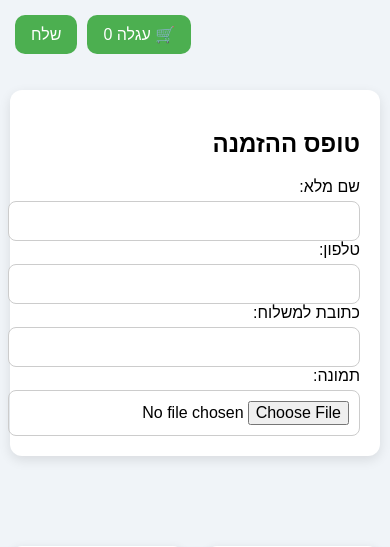
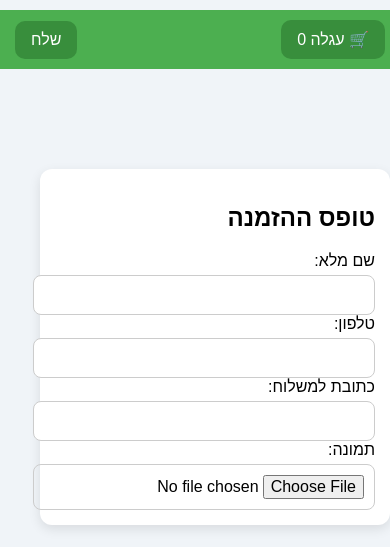
Before and after one commit to eli4941724/mashtela-three-and-flouwer, a Flask app: page / in a window 390 px wide. Shown: the top 547 px of the page. Run offline with Flask 3, Linux system fonts and the light colour scheme.

Commit message:
שזה יתאים לטלפון

```diff
--- a/templates/form.html
+++ b/templates/form.html
@@ -2,6 +2,7 @@
 <html lang="he" dir="rtl">
 <head>
   <meta charset="UTF-8">
+  <meta name="viewport" content="width=device-width, initial-scale=1.0">
   <title>משתלה אונליין</title>
   <style>
     body {
@@ -11,16 +12,21 @@
       padding: 10px;
     }
     .top-bar {
-      position: fixed;
-      top: 15px;
-      left: 15px;
+      position: sticky;
+      top: 0;
+      left: 0;
+      width: 100%;
       display: flex;
-      gap: 10px;
+      justify-content: space-between;
+      align-items: center;
+      background: #4CAF50;
+      padding: 10px 15px;
       z-index: 999;
+      color: white;
     }
     .cart-icon, .send-button {
       font-size: 16px;
-      background-color: #4CAF50;
+      background-color: #388e3c;
       color: white;
       padding: 10px 16px;
       border: none;
@@ -81,15 +87,39 @@
       text-align: center;
       margin: 20px;
     }
+    .pagination button {
+      padding: 8px 14px;
+      border-radius: 8px;
+      border: none;
+      background-color: #4CAF50;
+      color: white;
+      cursor: pointer;
+      font-size: 16px;
+    }
     dialog#cartModal {
       max-width: 400px;
       border-radius: 12px;
       padding: 20px;
     }
+    @media (max-width: 600px) {
+      .gallery {
+        grid-template-columns: repeat(2, 1fr);
+      }
+      .form-container {
+        margin: 100px 10px 20px 10px;
+        padding: 15px;
+      }
+      .gallery-item h4 {
+        font-size: 14px;
+      }
+      .controls button {
+        font-size: 12px;
+        padding: 5px 8px;
+      }
+    }
   </style>
 </head>
 <body>
-
 <div class="top-bar">
   <button class="cart-icon" onclick="openCartModal()">🛒 עגלה <span id="cartCount">0</span></button>
   <button class="send-button" onclick="submitForm()">שלח</button>
```
Lines whose indentation alone changed are shown as unchanged.
